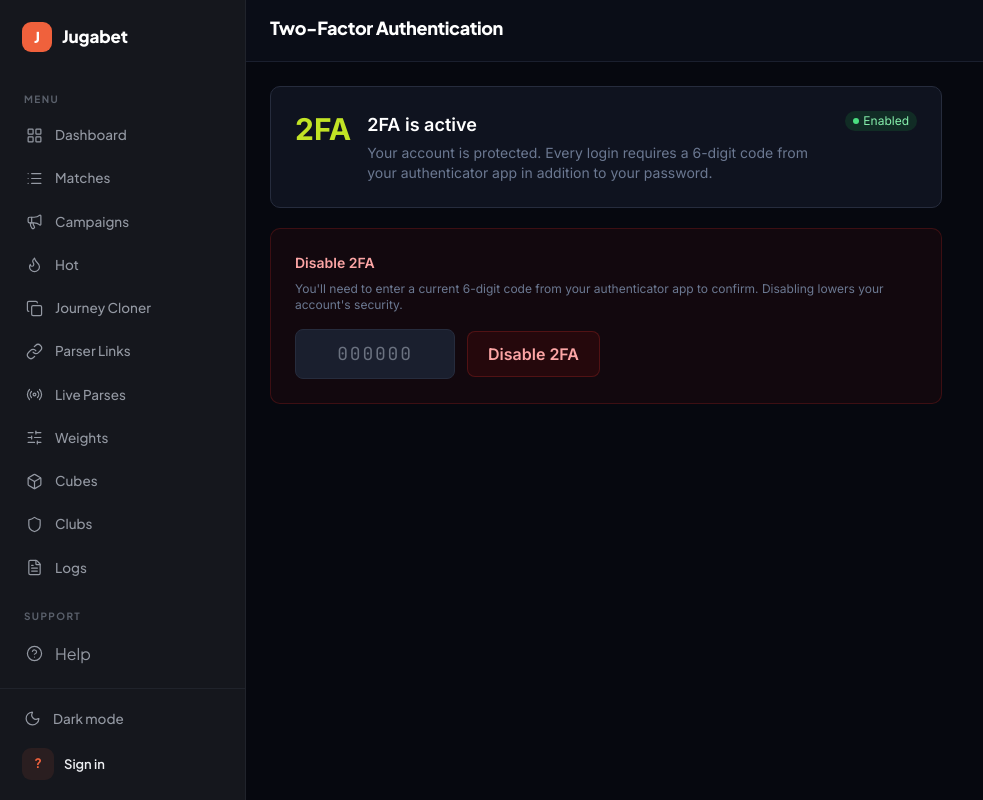
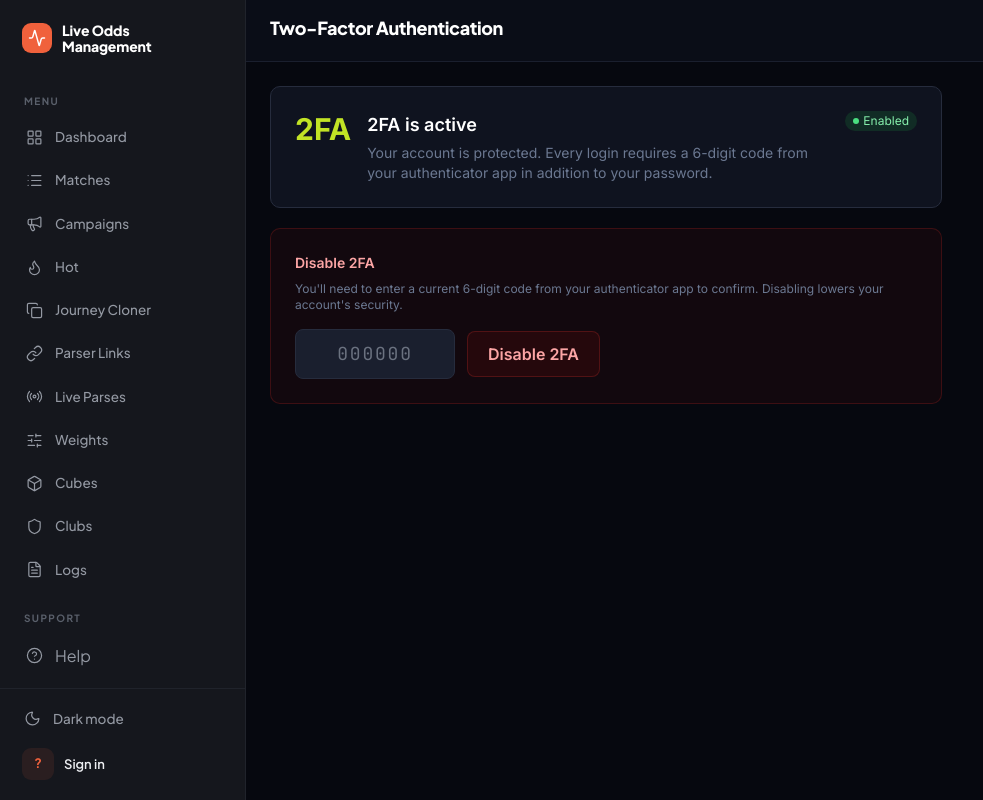
Before and after one commit to sanneel/liveapi, a Python web app: template app/templates/2fa/manage.html in a window 1280 px wide. Shown: the whole page, without its empty margins (0-983 px from the left). Run offline with Jinja, Linux system fonts and the light colour scheme; the template is opened without the code that fills it, so the values that code supplies are empty; some libraries are stand-ins or nearby versions.

Commit message:
feat: rebrand sidebar to 'Live Odds Management' + add favicon
- Sidebar wordmark now reads 'Live Odds Management' (two lines) and the
  'J' badge becomes a pulse/activity glyph; collapsed sidebar shows just
  the icon. Word font tuned to 14px/1.15 so two lines fit the rail.
- Add /static/favicon.svg (coral rounded square + white pulse) and link it
  as image/svg+xml so the browser tab shows a real icon instead of the
  default globe.
- Default <title> now 'Live Odds Management'; bumped redesign.css to ?v=9
  so the new logo styles bust the cache.

```diff
--- a/app/static/redesign.css
+++ b/app/static/redesign.css
@@ -127,7 +127,8 @@ html.dark {
   flex:none; width:30px; height:30px; border-radius:9px; background:var(--ac);
   display:flex; align-items:center; justify-content:center; color:#fff; font-weight:800; font-size:15px;
 }
-.side-logo .word { font-size:17px; font-weight:800; letter-spacing:-.01em; color:var(--side-fg); }
+.side-logo .mark svg { width:18px; height:18px; }
+.side-logo .word { font-size:14px; font-weight:800; line-height:1.15; letter-spacing:-.01em; color:var(--side-fg); }
 .side-nav { flex:1; overflow-y:auto; padding:6px 14px; }
 .side-sec { font-size:10px; font-weight:700; letter-spacing:.14em; color:var(--side-sec); padding:14px 10px 8px; }
 .side-sec.sup { padding-top:18px; }
--- a/app/templates/base.html
+++ b/app/templates/base.html
@@ -3,7 +3,8 @@
 <head>
   <meta charset="UTF-8">
   <meta name="viewport" content="width=device-width, initial-scale=1.0">
-  <title>{% block title %}Jugabet Admin{% endblock %}</title>
+  <title>{% block title %}Live Odds Management{% endblock %}</title>
+  <link rel="icon" type="image/svg+xml" href="/static/favicon.svg">
 
   <!-- Apply saved theme before paint to avoid a flash of the wrong mode -->
   <script>try{if(localStorage.getItem('jb-theme')==='dark')document.documentElement.classList.add('dark');}catch(e){}</script>
@@ -20,7 +21,7 @@
   <script defer src="https://unpkg.com/lucide@latest/dist/umd/lucide.min.js"></script>
 
   <link rel="stylesheet" href="/static/admin.css">
-  <link rel="stylesheet" href="/static/redesign.css?v=8">
+  <link rel="stylesheet" href="/static/redesign.css?v=9">
   <style>
     html,body{margin:0;background:var(--canvas);}
     *:focus-visible { outline: 2px solid var(--ac,#F0613C); outline-offset: 2px; border-radius: 4px; }
@@ -50,8 +51,8 @@
 <div class="app">
   <aside class="side">
     <div class="side-logo">
-      <span class="mark">J</span>
-      <span class="word label">Jugabet</span>
+      <span class="mark"><i data-lucide="activity"></i></span>
+      <span class="word label">Live Odds<br>Management</span>
     </div>
 
     <nav class="side-nav">
```
Also changed, not shown: app/static/favicon.svg (added).
